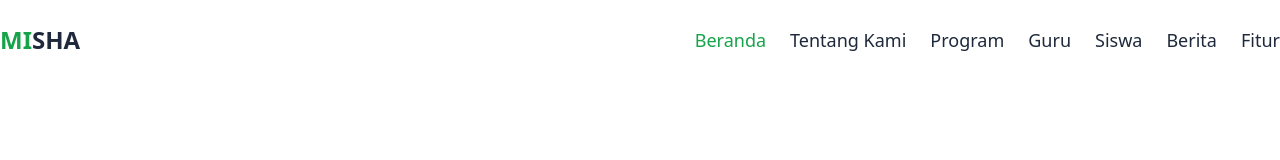
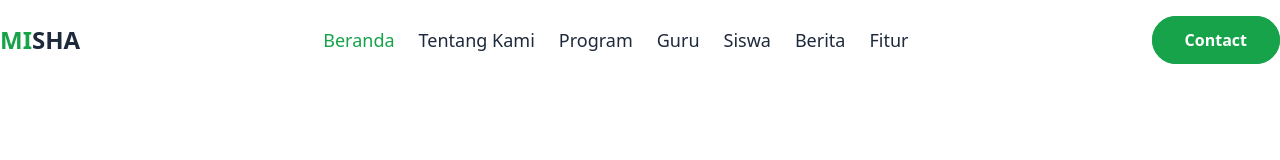
Before and after one commit to musaera/Tailwind-CSS-3, a website: page src/index.html in a window 1280 px wide. Drawn offline with Linux system fonts and the light colour scheme.

Commit message:
Added Right Navbar

```diff
--- a/src/index.html
+++ b/src/index.html
@@ -7,7 +7,7 @@
   </head>
   <body>
     <!-- Navbar -->
-    <div class="bg-white py-6">
+    <div class="w-full bg-white py-6">
       <div class="container mx-auto">
         <div class="flex flex-wrap justify-between items-center">
           <!-- bagian kiri -->
@@ -19,9 +19,13 @@
           <!-- bagian kiri end -->
           <!-- bagian tengah -->
           <div class="">
-            <ul class="flex space-x-6 text-lg font-medium text-slate-800 capitalize">
+            <ul
+              class="flex space-x-6 text-lg font-medium text-slate-800 capitalize"
+            >
               <li>
-                    <a href="" class="hover:text-green-600 text-green-600">Beranda</a>
+                <a href="" class="hover:text-green-600 text-green-600"
+                  >Beranda</a
+                >
               </li>
               <li>
                 <a href="" class="hover:text-green-600">Tentang Kami</a>
@@ -44,6 +48,15 @@
             </ul>
           </div>
           <!-- bagian tengah end -->
+          <!-- bagian kanan -->
+          <div class="">
+            <a
+              href=""
+              class="bg-green-600 py-3 px-8 rounded-full font-semibold text-white border border-green-600 hover:bg-transparent hover:text-green-600"
+              >Contact</a
+            >
+          </div>
+          <!-- bagian kanan end-->
         </div>
       </div>
     </div>
```
Also changed, not shown: src/output.css. Lines whose indentation alone changed are shown as unchanged.
